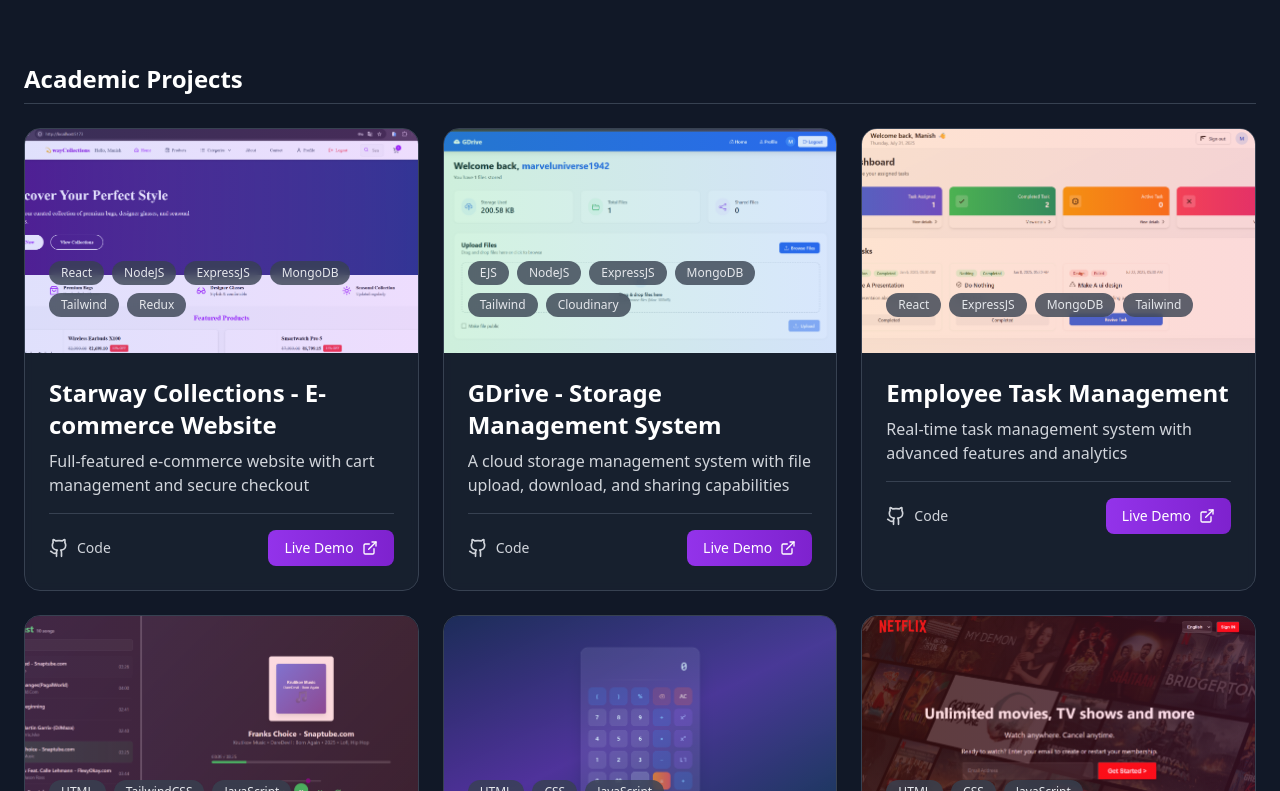
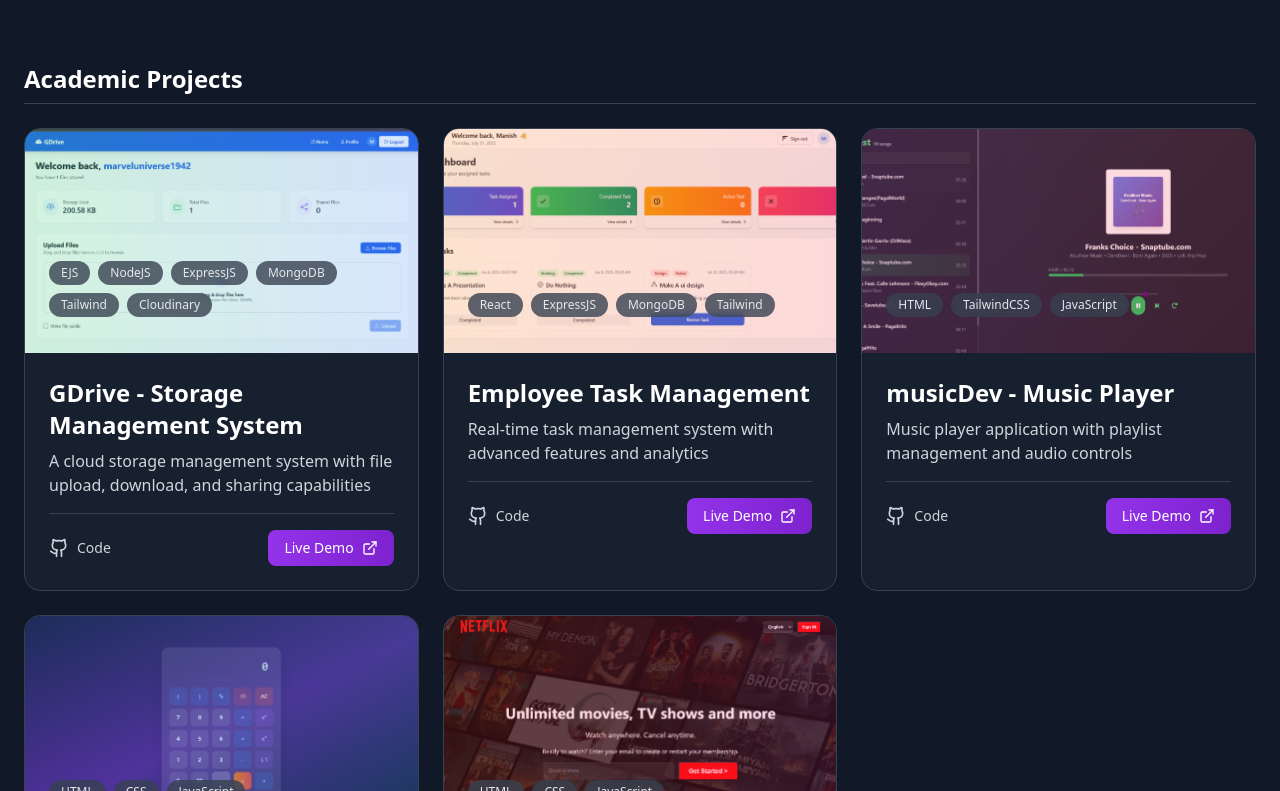
Before and after one commit to codewithmanish102003/Portfolio, a React (Vite) app: page / in a window 1280 px wide. Shown: the part 3435-4226 px from the top of the page. Built offline with nearby package versions, Linux system fonts and the light colour scheme.

Commit message:
project removed

```diff
--- a/src/App.tsx
+++ b/src/App.tsx
@@ -775,14 +775,14 @@ function App() {
             <h3 className="text-2xl font-bold text-white mb-6 border-b border-gray-700 pb-2">Academic Projects</h3>
             <div className="grid grid-cols-1 md:grid-cols-2 lg:grid-cols-3 gap-6">
               {[
-                   {
-                    title: "Starway Collections - E-commerce Website",
-                    description: "Full-featured e-commerce website with cart management and secure checkout",
-                    image: "ecommerce2.png",
-                    tech: ["React", "NodeJS", "ExpressJS", "MongoDB", "Tailwind", "Redux"],
-                    live: "https://starwaycollections.netlify.app",
-                    gradient: "from-indigo-500 to-purple-500"
-                  },
+                  //  {
+                  //   title: "Starway Collections - E-commerce Website",
+                  //   description: "Full-featured e-commerce website with cart management and secure checkout",
+                  //   image: "ecommerce2.png",
+                  //   tech: ["React", "NodeJS", "ExpressJS", "MongoDB", "Tailwind", "Redux"],
+                  //   live: "https://starwaycollections.netlify.app",
+                  //   gradient: "from-indigo-500 to-purple-500"
+                  // },
                   {
                     title: "GDrive - Storage Management System",
                     description: "A cloud storage management system with file upload, download, and sharing capabilities",
```
